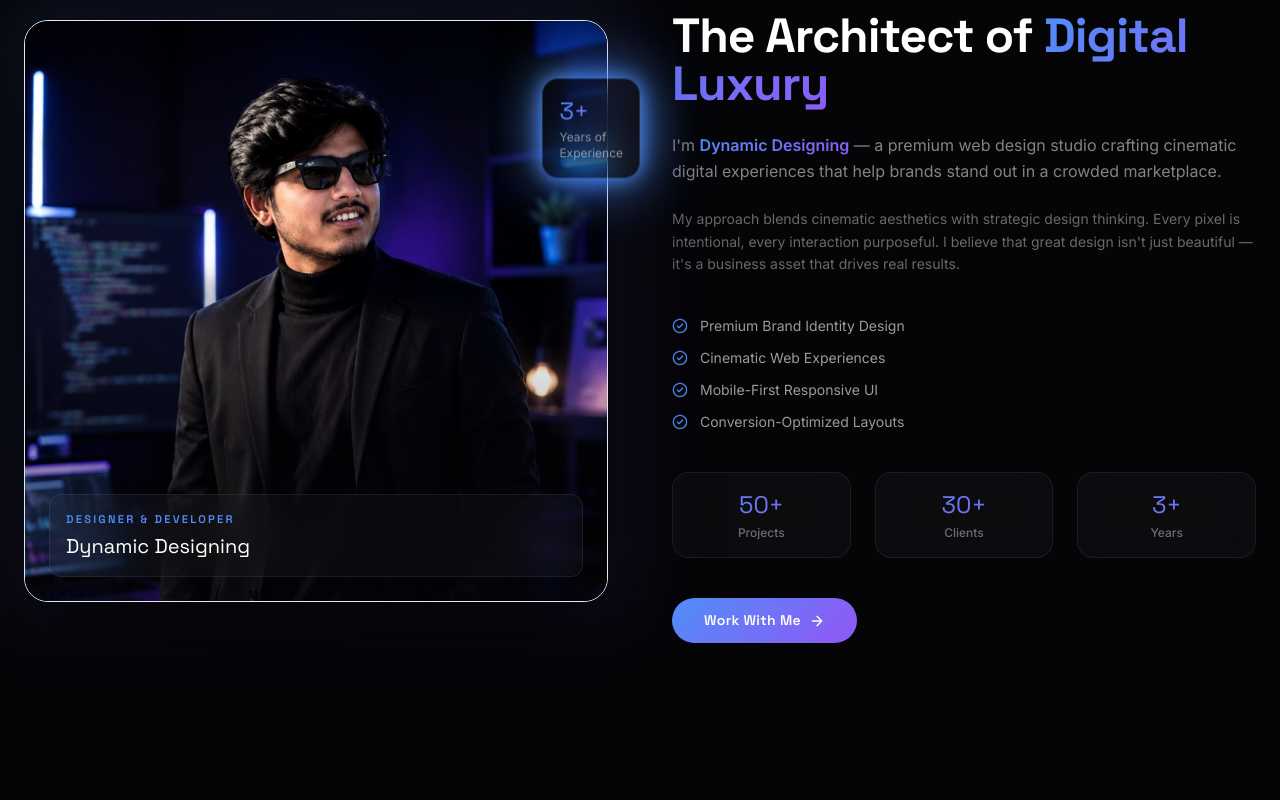
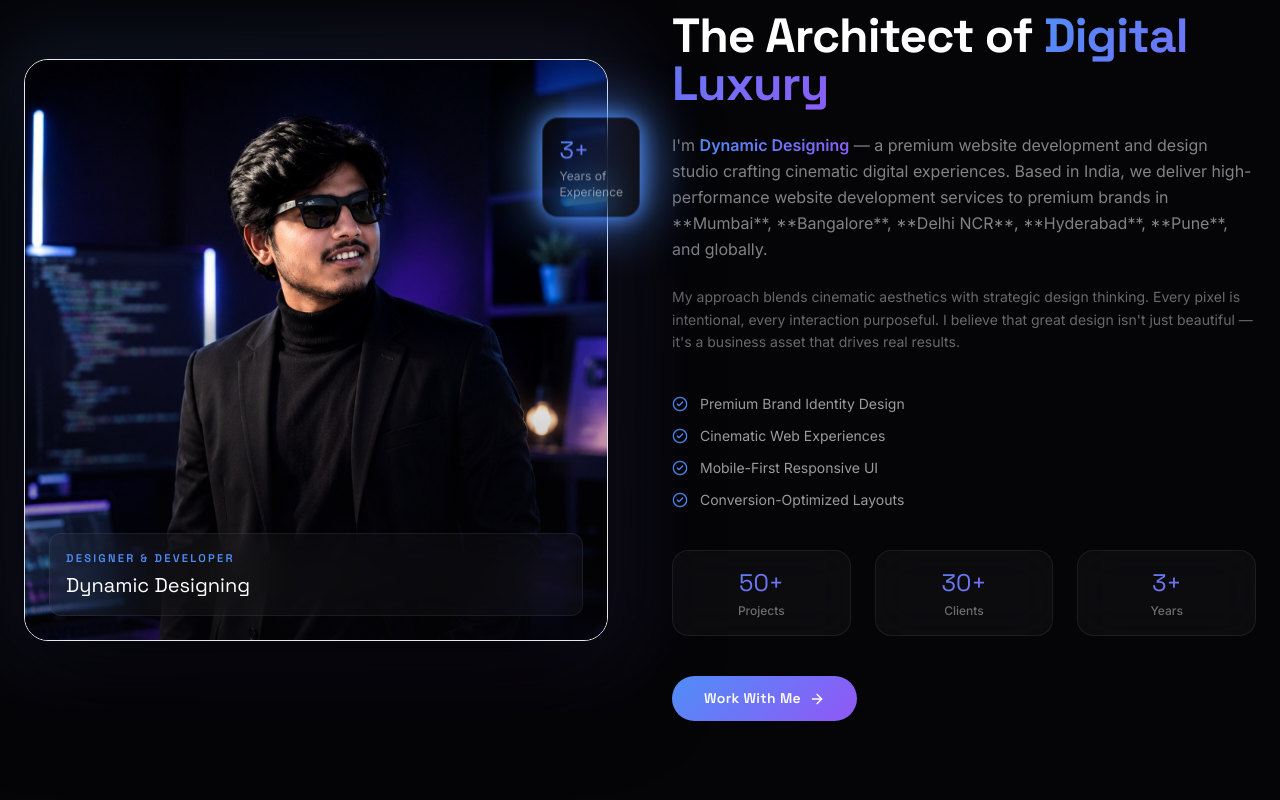
Before and after one commit to gauravnagar7504-dot/portpolio, a React (Vite) app: page / in a window 1280 px wide. Shown: the part 1020-1820 px from the top of the page. Built offline with nearby package versions, Linux system fonts and the light colour scheme; no server answers.

Commit message:
chore: optimize targeting for Tier 1 cities (Mumbai, Bangalore, Delhi NCR, Hyderabad, Pune, Chennai)

```diff
--- a/index.html
+++ b/index.html
@@ -5,7 +5,7 @@
     <link rel="icon" type="image/svg+xml" href="/vite.svg" />
     <meta name="viewport" content="width=device-width, initial-scale=1.0" />
     <meta name="description" content="Dynamic Designing is a premium website development and UI/UX design studio. We build ultra-fast, modern, custom websites that make brands look luxury and premium. Based in India." />
-    <meta name="keywords" content="website development, custom web design, premium websites, React developer, UI UX agency, Dynamic Designing, website development agency, Gaurav Nagar" />
+    <meta name="keywords" content="website development Mumbai, website development Bangalore, web design Delhi NCR, React developer Pune, custom website development Hyderabad, premium web designers Chennai, Dynamic Designing, Gaurav Nagar" />
     <meta property="og:title" content="Dynamic Designing | Premium Website Development & Design Studio" />
     <meta property="og:description" content="We build modern, ultra-fast custom websites that make brands look premium and luxury." />
     <meta property="og:type" content="website" />
--- a/src/components/About.jsx
+++ b/src/components/About.jsx
@@ -76,9 +76,8 @@
             </motion.div>
 
             <motion.p {...fadeUp(0.2)} className="text-white/50 text-base leading-relaxed mb-6">
-            I'm <span className="text-gradient font-semibold">Dynamic Designing</span> — a premium web design studio
-              crafting cinematic digital experiences that help brands stand out
-              in a crowded marketplace.
+            I'm <span className="text-gradient font-semibold">Dynamic Designing</span> — a premium website development and design studio
+              crafting cinematic digital experiences. Based in India, we deliver high-performance website development services to premium brands in **Mumbai**, **Bangalore**, **Delhi NCR**, **Hyderabad**, **Pune**, and globally.
             </motion.p>
 
             <motion.p {...fadeUp(0.3)} className="text-white/40 text-sm leading-relaxed mb-10">
--- a/src/components/Footer.jsx
+++ b/src/components/Footer.jsx
@@ -20,8 +20,11 @@
       <div className="max-w-7xl mx-auto px-6">
         <div className="flex flex-col md:flex-row items-center justify-between gap-8 mb-12">
           {/* Logo */}
-          <div className="flex flex-col items-center md:items-start">
+          <div className="flex flex-col items-center md:items-start max-w-xs">
             <span className="font-display text-2xl font-800 text-white tracking-tight">DYNAMIC DESIGNING</span>
+            <p className="text-[10px] text-white/30 mt-2 text-center md:text-left leading-normal">
+              Premium website development and design studio serving brands in Mumbai, Bangalore, Delhi NCR, Hyderabad, Pune, Chennai, and globally.
+            </p>
           </div>
 
           {/* Nav links */}
```
